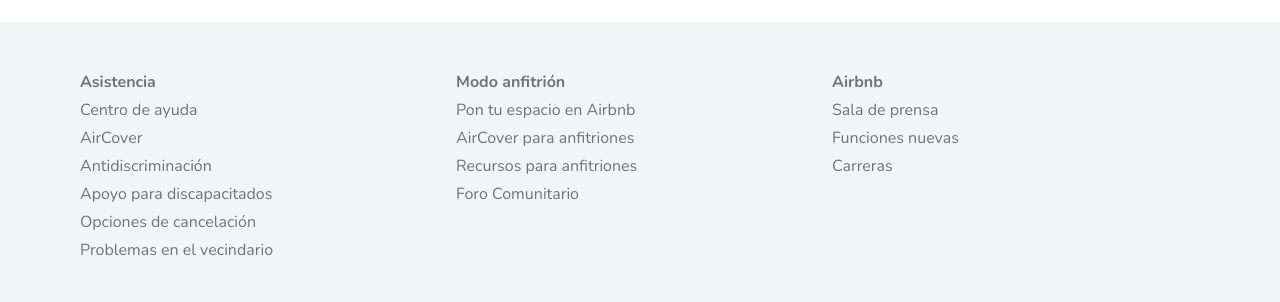
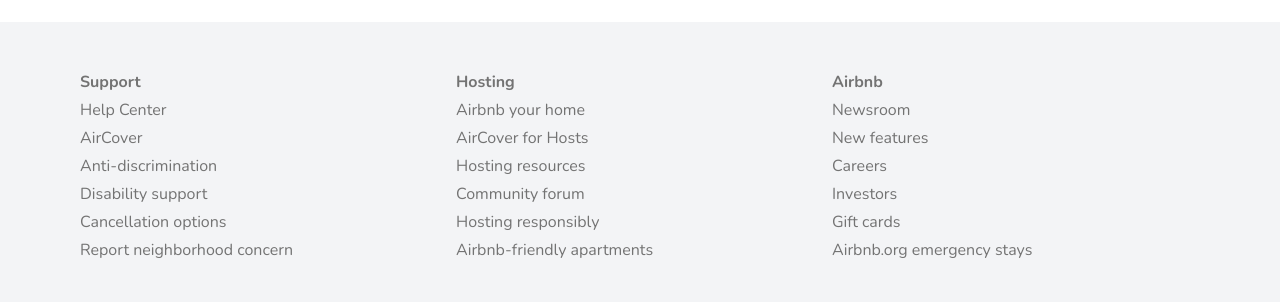
Before and after one commit to octavio-acevedo-sanchez/clone-airbnb, a Next.js app: page / in a window 1280 px wide. Shown: the part 650-952 px from the top of the page. Built offline with nearby package versions, Linux system fonts and the light colour scheme; no server answers; the database is empty; what world-countries would draw is missing.

Commit message:
added section footer

```diff
--- a/src/app/components/Footer.tsx
+++ b/src/app/components/Footer.tsx
@@ -11,59 +11,74 @@
 			<Container>
 				<div className='grid grid-cols-1 md:grid-cols-3 gap-2 pt-12 pb-10 border-b-[1px] border-neutral-300'>
 					<div>
-						<p className='font-bold pb-1'>Asistencia</p>
+						<p className='font-bold pb-1'>Support</p>
 						<a href='#' className='block pb-1'>
-							Centro de ayuda
+							Help Center
 						</a>
 						<a href='#' className='block pb-1'>
 							AirCover
 						</a>
 						<a href='#' className='block pb-1'>
-							Antidiscriminación
+							Anti-discrimination
 						</a>
 						<a href='#' className='block pb-1'>
-							Apoyo para discapacitados
+							Disability support
 						</a>
 						<a href='#' className='block pb-1'>
-							Opciones de cancelación
+							Cancellation options
 						</a>
 						<a href='#' className='block'>
-							Problemas en el vecindario
+							Report neighborhood concern
 						</a>
 					</div>
 					<div>
-						<p className='font-bold pb-1'>Modo anfitrión</p>
+						<p className='font-bold pb-1'>Hosting</p>
 						<a href='#' className='block pb-1'>
-							Pon tu espacio en Airbnb
+							Airbnb your home
 						</a>
 						<a href='#' className='block pb-1'>
-							AirCover para anfitriones
+							AirCover for Hosts
 						</a>
 						<a href='#' className='block pb-1'>
-							Recursos para anfitriones
+							Hosting resources
 						</a>
 						<a href='#' className='block pb-1'>
-							Foro Comunitario
+							Community forum
+						</a>
+						<a href='#' className='block pb-1'>
+							Hosting responsibly
+						</a>
+						<a href='#' className='block pb-1'>
+							Airbnb-friendly apartments
 						</a>
 					</div>
 					<div>
 						<p className='font-bold pb-1'>Airbnb</p>
 						<a href='#' className='block pb-1'>
-							Sala de prensa
+							Newsroom
 						</a>
 						<a href='#' className='block pb-1'>
-							Funciones nuevas
+							New features
 						</a>
 						<a href='#' className='block pb-1'>
-							Carreras
+							Careers
+						</a>
+						<a href='#' className='block pb-1'>
+							Investors
+						</a>
+						<a href='#' className='block pb-1'>
+							Gift cards
+						</a>
+						<a href='#' className='block pb-1'>
+							Airbnb.org emergency stays
 						</a>
 					</div>
 				</div>
 				<div className='flex flex-wrap justify-between pt-3 pb-3'>
 					<div className='flex gap-3 items-center'>
-						<span>© 2023 Airbnb, Inc.</span> <a href='#'>Privacidad</a>
-						<a href='#'>Términos</a> <a href='#'>Mapa del sitio</a>
-						<a href='#'>Datos de la empresa</a>
+						<span>© 2023 Airbnb, Inc.</span> <a href='#'>Privacy</a>
+						<a href='#'>Terms</a> <a href='#'>Sitemap</a>
+						<a href='#'>Your Privacy Choices</a>
 					</div>
 					<div className='flex gap-2 justify-end items-center'>
 						$ COP <AiFillFacebook size={30} /> <AiFillTwitterSquare size={30} />
```
